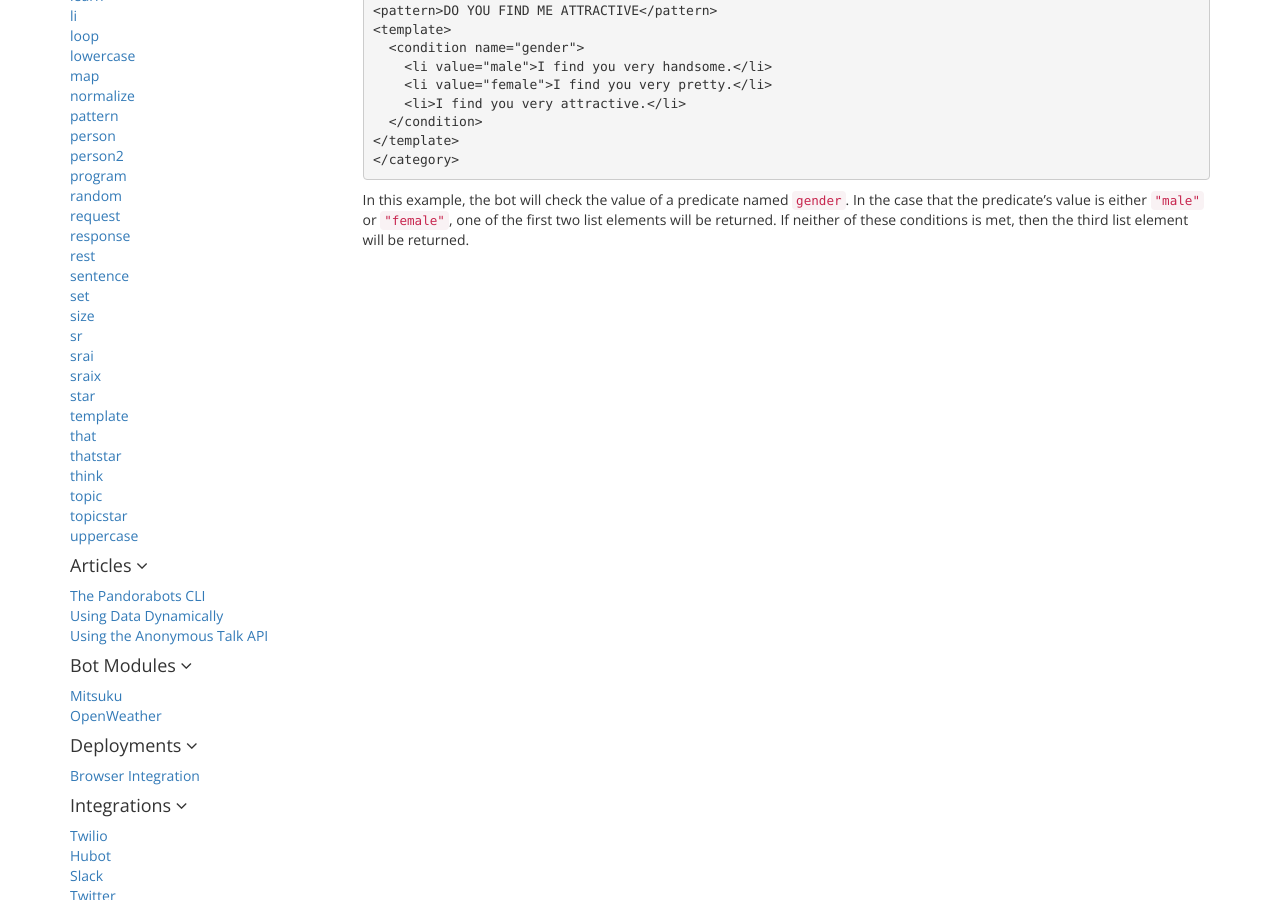
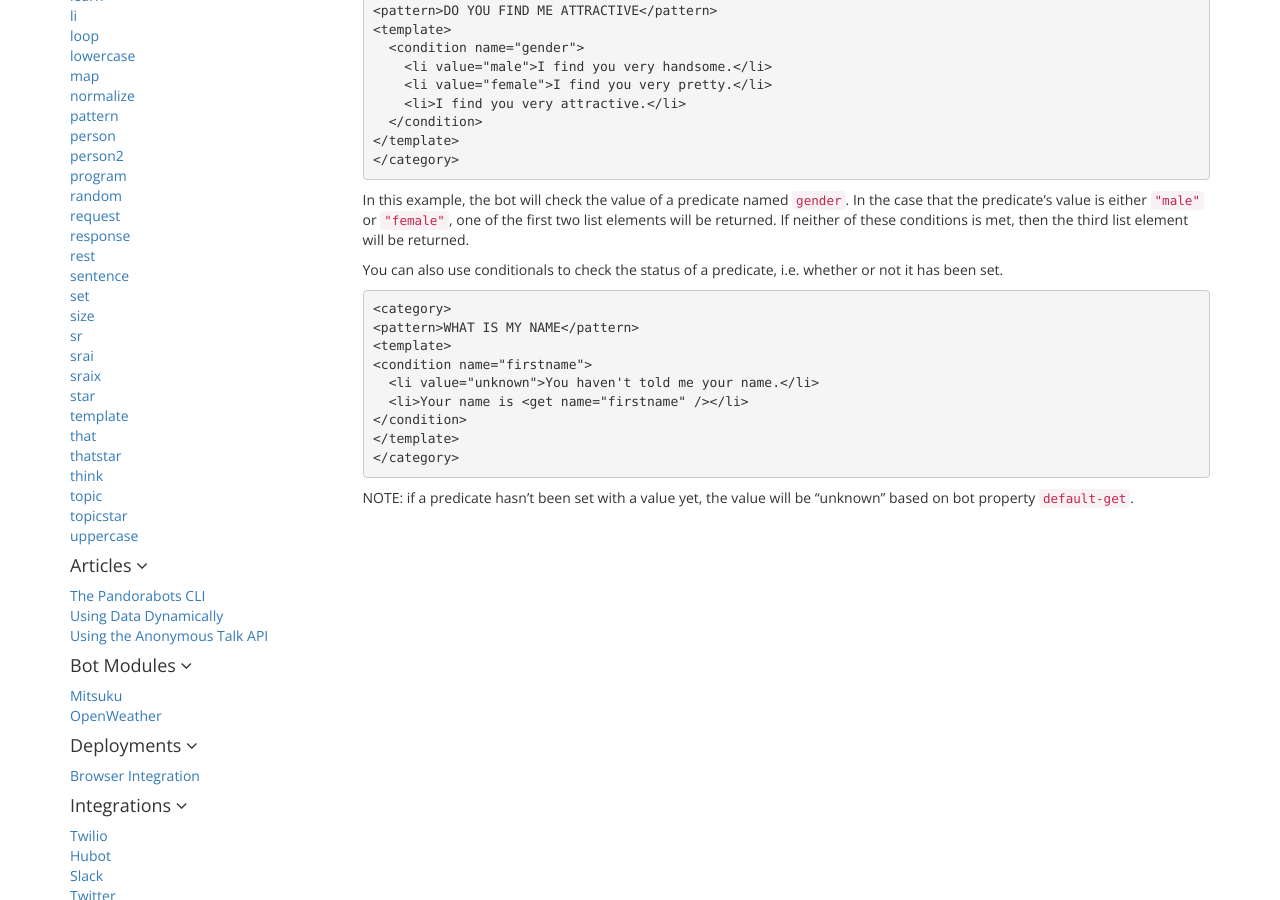
Before and after one commit to pandorabots/pandorabots.github.io, a Jekyll site: the page built from _aiml/condition.md, in a window 1280 px wide and 900 px high, scrolled down 545 px. Built offline with Jekyll 4.4.1, drawn with Linux system fonts in a browser that asks for light colours.

Commit message:
added more from tutorial slides

```diff
--- a/_aiml/condition.md
+++ b/_aiml/condition.md
@@ -35,3 +35,17 @@ If the list element contains no value attribute, it will be returned in the case
     </category>
 
 In this example, the bot will check the value of a predicate named `gender`. In the case that the predicate's value is either `"male"` or `"female"`, one of the first two list elements will be returned. If neither of these conditions is met, then the third list element will be returned.
+
+You can also use conditionals to check the status of a predicate, i.e. whether or not it has been set.
+
+    <category>
+    <pattern>WHAT IS MY NAME</pattern>
+    <template>
+    <condition name="firstname">
+      <li value="unknown">You haven't told me your name.</li>
+      <li>Your name is <get name="firstname" /></li>
+    </condition>
+    </template>
+    </category>
+
+NOTE: if a predicate hasn't been set with a value yet, the value will be "unknown" based on bot property `default-get`.
```
